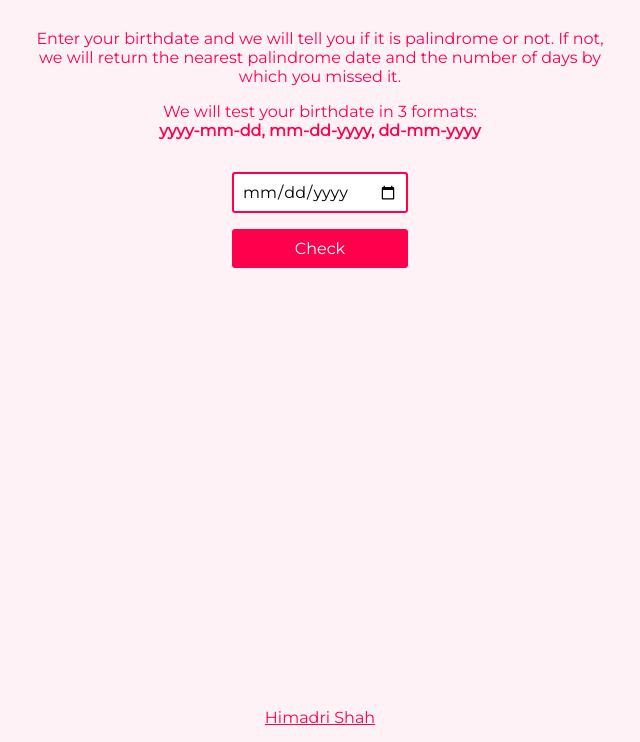
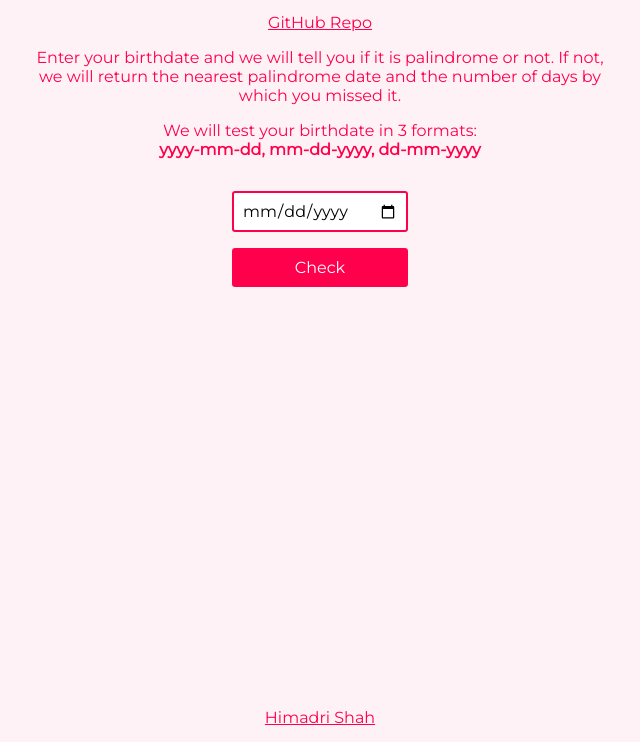
Before and after one commit to himadri2110/neoG-markThirteen, a plain HTML site: page index.html in a window 1280 px wide. Shown: the part 58-800 px from the top of the page, without its empty margins (320-960 px from the left). Drawn offline with nearby package versions, Linux system fonts and the light colour scheme; no server answers.

Commit message:
Added github repo link

```diff
--- a/index.html
+++ b/index.html
@@ -14,6 +14,7 @@
 <body>
 
     <h1>Palindrome Birthday</h1>
+    <p class="github"><a href="https://github.com/himadri2110/neoG-markThirteen" target="_blank">GitHub Repo</a></p>
 
     <main>
         <p class="details">Enter your birthdate and we will tell you if it is palindrome or not. If not, we will return the nearest palindrome date and the number of days by which you missed it.</p>
@@ -43,7 +44,7 @@
     </main>
 
     <footer>
-        <a href="https://himadrishah.tech">Himadri Shah</a>
+        <a href="https://himadrishah.tech" target="_blank">Himadri Shah</a>
     </footer>
 
     <script src="./main.js"></script>
--- a/style.css
+++ b/style.css
@@ -25,6 +25,10 @@ body {
 h1 {
     text-align: center;
     margin: 1rem;
+}
+
+.github {
+    text-align: center;
 }
 
 main {
@@ -78,6 +82,6 @@ footer {
     text-align: center;
 }
 
-footer a {
+footer a, .github a{
     color: inherit;
 }
```
